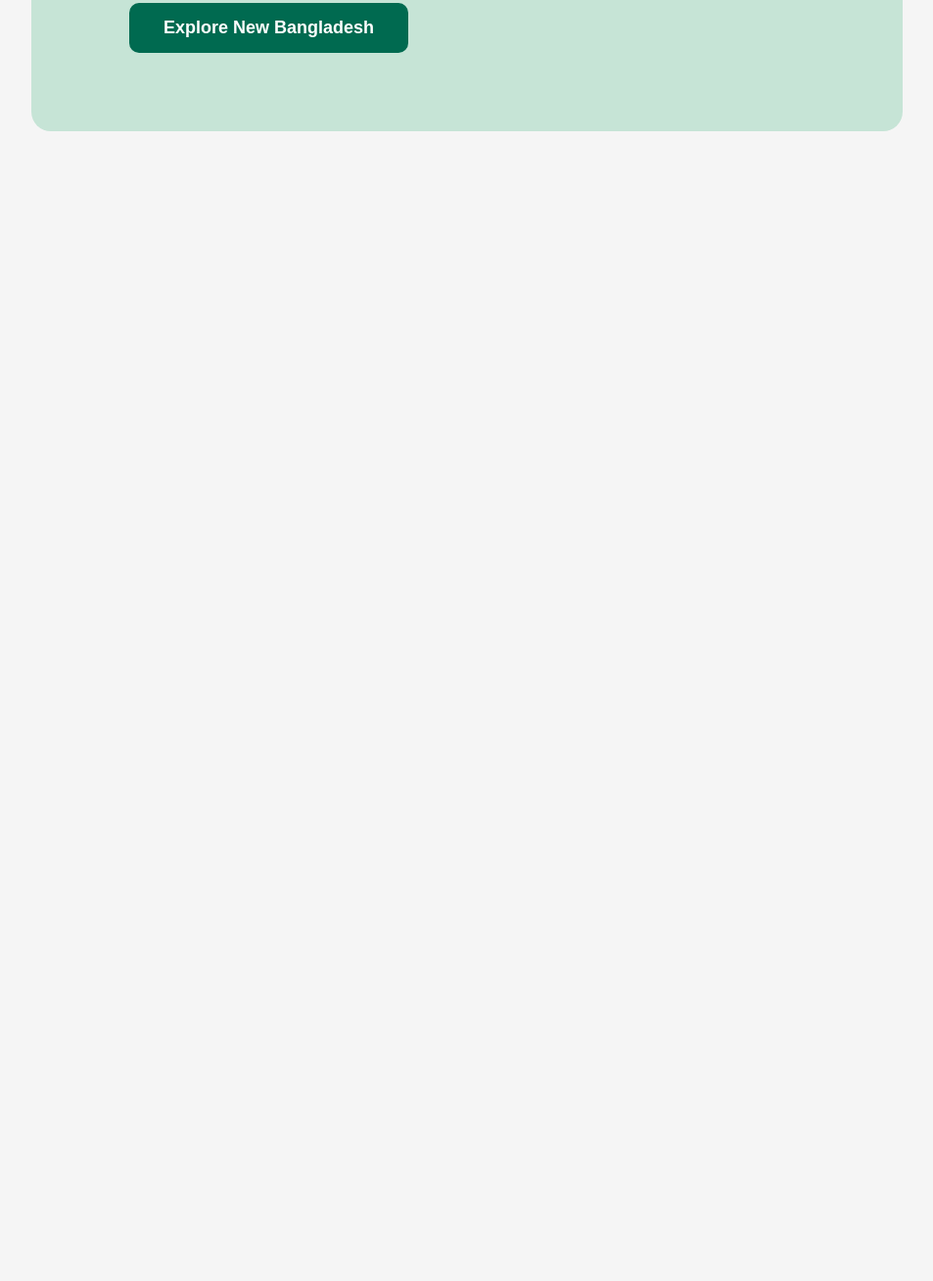
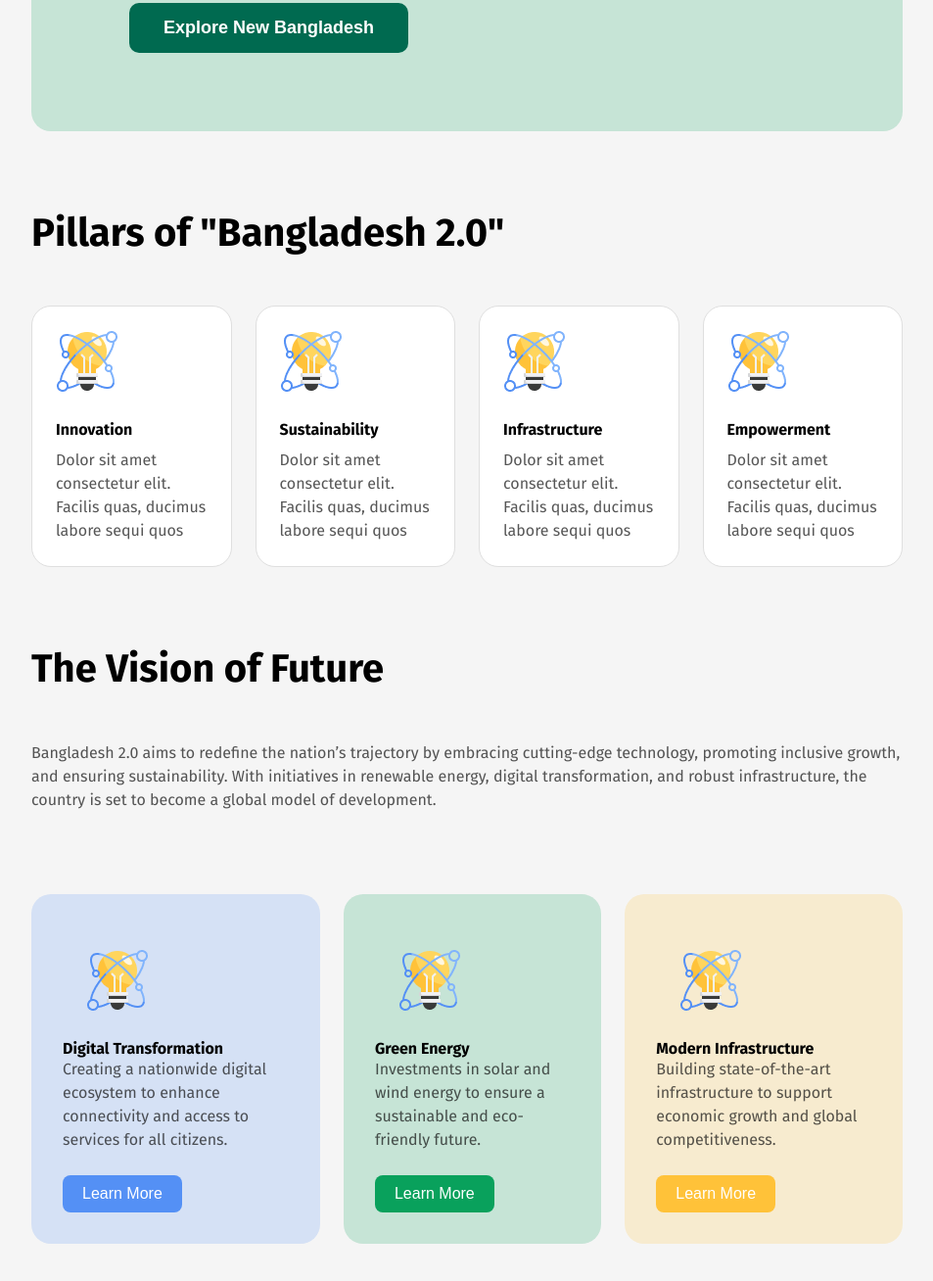
Before and after one commit to Bapan2317/assighment-1, a plain HTML site: page index.html in a window 1280 px wide. Shown: the part 860-2168 px from the top of the page at 98% size, without its empty margins (163-1116 px from the left). Before the commit the page ends 1074 px from the top, so only its background shows below. Drawn offline with Linux system fonts and the light colour scheme.

Commit message:
thhis is my 2nd commit pillars-of-bangladesh and vision-of-futur section

```diff
--- a/index.html
+++ b/index.html
@@ -7,6 +7,7 @@
     <link rel="stylesheet" href="style.css">
 </head>
 <body>
+
     <header class="header">
         <div class="container">
             <section class="navber">
@@ -32,5 +33,72 @@
             </section>
         </div>
     </header>
+
+    <main class="main">
+        <div class="container">
+
+            <section class="pillars-of-bangladesh global-gap">
+                <h1>Pillars of "Bangladesh 2.0"</h1>
+                <ul>
+                    <li>
+                        <img src="assets/card-icon.png" alt="">
+                        <h4>Innovation</h4>
+                        <p>Dolor sit amet consectetur elit. Facilis quas, ducimus labore sequi quos</p>
+                    </li>
+                    <li>
+                        <img src="assets/card-icon.png" alt="">
+                        <h4>Sustainability</h4>
+                        <p>Dolor sit amet consectetur elit. Facilis quas, ducimus labore sequi quos</p>
+                    </li>
+                    <li>
+                        <img src="assets/card-icon.png" alt="">
+                        <h4>Infrastructure</h4>
+                        <p>Dolor sit amet consectetur elit. Facilis quas, ducimus labore sequi quos</p>
+                    </li>
+                    <li>
+                        <img src="assets/card-icon.png" alt="">
+                        <h4>Empowerment</h4>
+                        <p>Dolor sit amet consectetur elit. Facilis quas, ducimus labore sequi quos</p>
+                    </li>
+                </ul>
+            </section>
+
+            <section class="vision-of-future global-gap">
+                <h1>The Vision of Future</h1>
+                <p class="vision-of-future-sub-description">Bangladesh 2.0 aims to redefine the nation’s trajectory by embracing cutting-edge technology, promoting inclusive growth, and ensuring sustainability. With initiatives in renewable energy, digital transformation, and robust infrastructure, the country is set to become a global model of development.</p>
+
+                <ul class="vision-of-future-box-content">
+                    <li class="vision-of-future-content-box-1">
+
+                        <img src="assets/card-icon.png" alt="">
+                        <h4 class="vision-of-future-title" >Digital Transformation</h4>
+                        <p class="vision-of-future-description" >Creating a nationwide digital ecosystem to enhance connectivity and access to services for all citizens.</p>
+                        <button class="primary-btn">Learn More</button>
+
+                    </li>
+
+                    <li class="vision-of-future-content-box-2">
+
+                        <img src="assets/card-icon.png" alt="">
+                        <h4 class="vision-of-future-title" >Green Energy</h4>
+                        <p class="vision-of-future-description" >Investments in solar and wind energy to ensure a sustainable and eco-friendly future.</p>
+                        <button class="primary-btn">Learn More</button>
+
+                    </li>
+
+                    <li class="vision-of-future-content-box-3">
+
+                        <img src="assets/card-icon.png" alt="">
+                        <h4 class="vision-of-future-title" >Modern Infrastructure</h4>
+                        <p class="vision-of-future-description" >Building state-of-the-art infrastructure to support economic growth and global competitiveness.</p>
+                        <button class="primary-btn">Learn More</button>
+
+                    </li>
+                </ul>
+
+            </section>
+
+        </div>
+    </main>
 </body>
 </html>
--- a/style.css
+++ b/style.css
@@ -122,3 +122,74 @@ nav h3 {
 /*======================================================*/
 /*==================Header CSS star End=================*/
 /*======================================================*/
+
+/*======================================================*/
+/*=====================Main CSS start===================*/
+/*======================================================*/
+
+.main {
+    display: flex;
+    flex-direction: column;
+    gap: 80px;
+}
+
+
+/*===========Pillars of bangladesh start===========*/
+
+
+
+.pillars-of-bangladesh ul {
+    display: flex;
+    gap: 24px;
+}
+.pillars-of-bangladesh ul li {
+    background-color: #FFF;
+    /* border: 1px solid #dfdfdf; */
+    border: 1px solid #dfdfdf;
+    padding: 24px;
+    border-radius: 20px;
+}
+.pillars-of-bangladesh ul li h4 {
+    margin: 24px 0 10px 0;
+}
+
+/*===========Pillars of bangladesh End===========*/
+
+/*=======vision-of-future Section Start==========*/
+
+.vision-of-future-box-content {
+    display: flex;
+    gap: 24px;
+    margin: 34px 0;
+}
+.vision-of-future-box-content li {
+    border-radius: 20px;
+    padding: 32px;
+}
+.vision-of-future-content-box-1 {
+    background-color: #d5e1f5;
+}
+.vision-of-future-content-box-2 {
+    background-color: #c6e4d6;
+}
+.vision-of-future-content-box-3 {
+    background-color: #f7ebcf;
+}
+.vision-of-future img {
+    margin: 24PX;
+}
+.vision-of-future-description {
+    display: inline-block;
+    margin-bottom: 24px;
+}
+
+.vision-of-future-content-box-1 .primary-btn {
+    background-color: #5490f5;
+}.vision-of-future-content-box-2 .primary-btn {
+    background-color: #09a15c;
+}.vision-of-future-content-box-3 .primary-btn {
+    background-color: #ffc239;
+}
+
+
+/*====vision-of-future Section End====*/
```
